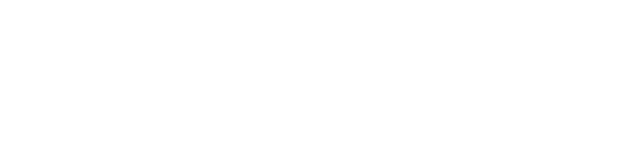
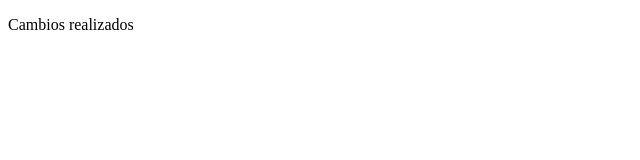
Before and after one commit to Agrotecnico/agro, a plain HTML site: page index.html in a window 1280 px wide. Shown: the whole page, without its empty margins (0-640 px from the left). Drawn offline with Linux system fonts and the light colour scheme.

Commit message:
Update index.html

```diff
--- a/index.html
+++ b/index.html
@@ -6,7 +6,9 @@
     <meta name="viewport" content="width=device-width, initial-scale=1.0">
     <title>Primera página</title>
 </head>
-<body>
-
+<bod>
+    <p>
+        Cambios realizados
+    </p>
 </body>
 </html>
```
